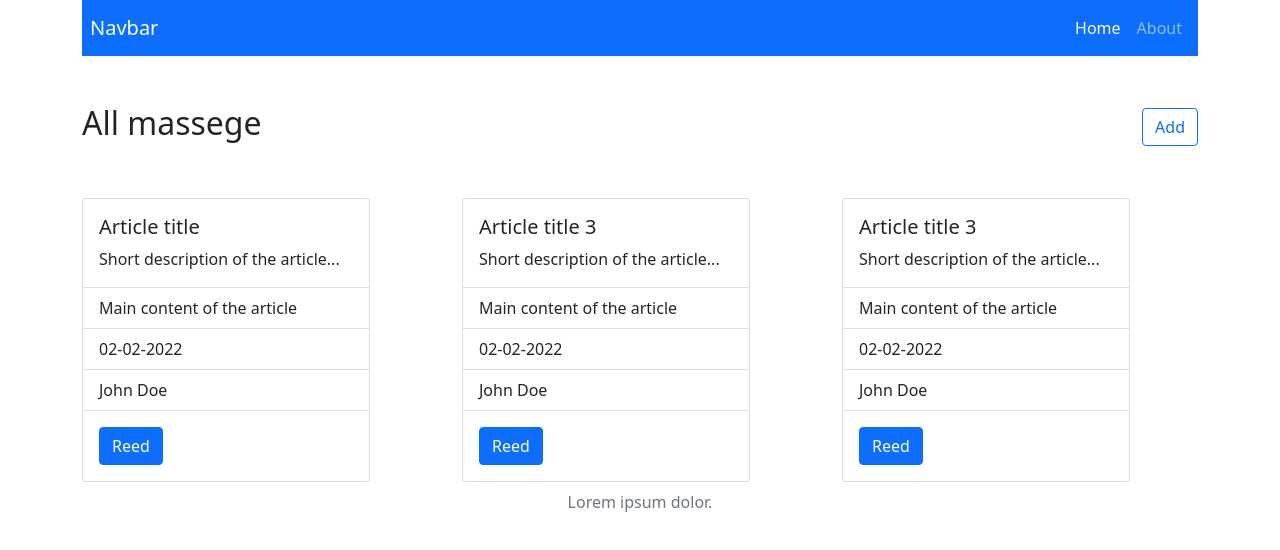
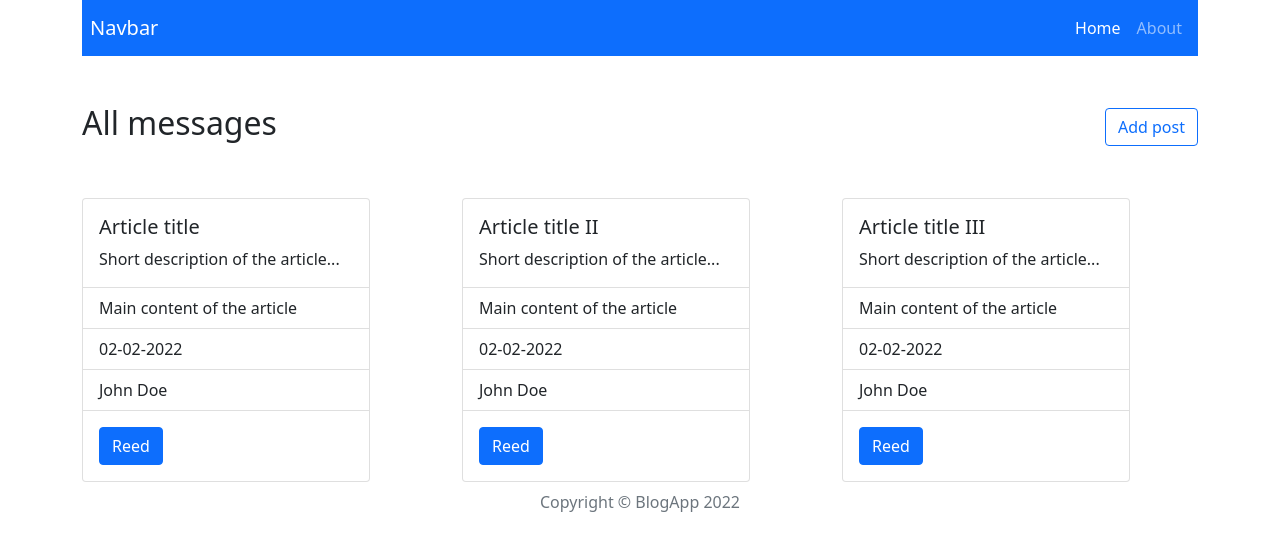
Before and after one commit to evka07/Blog-react, a React (Vite) app: page / in a window 1280 px wide. Shown: the top 550 px of the page. Built offline with nearby package versions, Linux system fonts and the light colour scheme.

Commit message:
add MainPage

```diff
--- a/src/components/features/Post.jsx
+++ b/src/components/features/Post.jsx
@@ -9,8 +9,8 @@ const Post = () => {
     return (
         <div>
             <div className={'d-flex justify-content-between align-items-center mt-5 mb-5'}>
-                <h2>All massege</h2>
-                <Button variant="outline-primary">Add</Button>
+                <h2>All messages</h2>
+                <Button variant="outline-primary">Add post</Button>
             </div>
             <Row>
                 {posts.map((post) => (
--- a/src/components/views/Footer/Footer.jsx
+++ b/src/components/views/Footer/Footer.jsx
@@ -3,7 +3,7 @@ import React from 'react';
 const Footer = () => {
     return (
         <div className={'text-center text-muted'}>
-            Lorem ipsum dolor.
+           Copyright © BlogApp 2022
         </div>
     );
 };
--- a/src/redux/initialState.js
+++ b/src/redux/initialState.js
@@ -10,7 +10,7 @@ const initialState ={
         },
         {
             id: '2',
-            title: 'Article title 3',
+            title: 'Article title II',
             shortDescription: 'Short description of the article...',
             content: 'Main content of the article',
             publishedDate: '02-02-2022',
@@ -18,7 +18,7 @@ const initialState ={
         },
         {
             id: '3',
-            title: 'Article title 3',
+            title: 'Article title III',
             shortDescription: 'Short description of the article...',
             content: 'Main content of the article',
             publishedDate: '02-02-2022',
```
